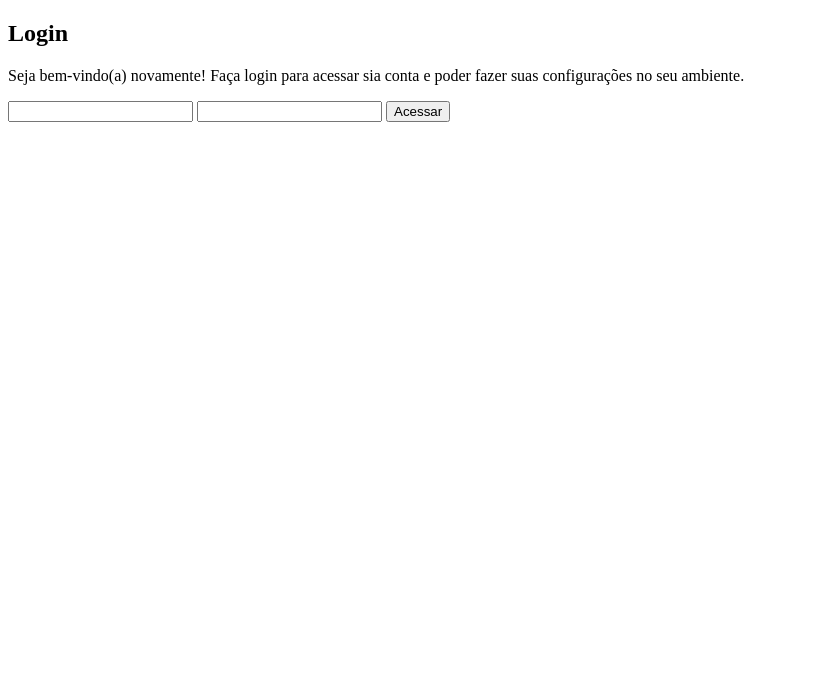
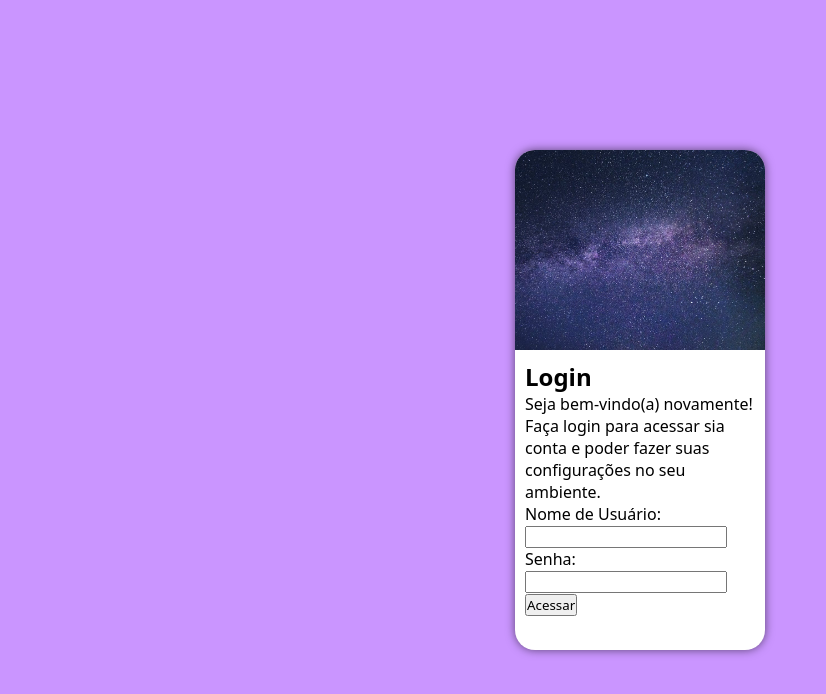
Before and after one commit to TawanDeodato/projeto-login, a plain HTML site: page index.html in a window 1280 px wide. Shown: the whole page, without its empty margins (0-826 px from the left). Drawn offline with Linux system fonts and the light colour scheme.

Commit message:
esqueleto do projeto

```diff
--- a/estilos/style.css
+++ b/estilos/style.css
@@ -6,3 +6,50 @@
     azul claro: #31FDFF
     ciano: #2C7282
 */
+
+* {
+    font-family: system-ui, -apple-system, BlinkMacSystemFont, 'Segoe UI', Roboto, Oxygen, Ubuntu, Cantarell, 'Open Sans', 'Helvetica Neue', sans-serif;
+    padding: 0px;
+    margin: 0px;
+    box-sizing: border-box;
+}
+
+body, html {
+    background-color: #CA95FF;
+    height: 100vh;
+    width: 100vw;
+}
+
+main {
+    position: relative;
+    height: 100vh;
+    width: 100vw;
+}
+
+section#login {
+    position: absolute;
+    top: 50%;
+    left: 50%;
+    transform: translate(-50%, -50%);
+    overflow: hidden;
+
+    background-color: white;
+    width: 250px;
+    height: 500px;
+    border-radius: 20px;
+    box-shadow: 0px 0px 10px rgba(0, 0, 0, 0.555);
+}
+
+section#login > div#imagem {
+    display: block;
+    background: #CA95FF url(../imagens/ceu-roxo.jpg) no-repeat;
+    background-size: cover;
+    background-position: right center;
+    height: 200px;
+}
+
+section#login > div#form {
+    display: block;
+    padding: 10px;
+
+}
--- a/index.html
+++ b/index.html
@@ -16,8 +16,10 @@
                 <h1>Login</h1>
                 <p>Seja bem-vindo(a) novamente! Faça login para acessar sia conta e poder fazer suas configurações no seu ambiente.</p>
                 <form action="login.php" method="post">
-                    <input type="text" name="usu" id="iusu">
-                    <input type="password" name="sen" id="isen">
+                    <label for="iusu">Nome de Usuário: </label>
+                    <input type="text" name="usu" id="iusu"> <br>
+                    <label for="isen">Senha: </label>
+                    <input type="password" name="sen" id="isen"> <br>
                     <input type="submit" value="Acessar">
                 </form>
             </div>
```
